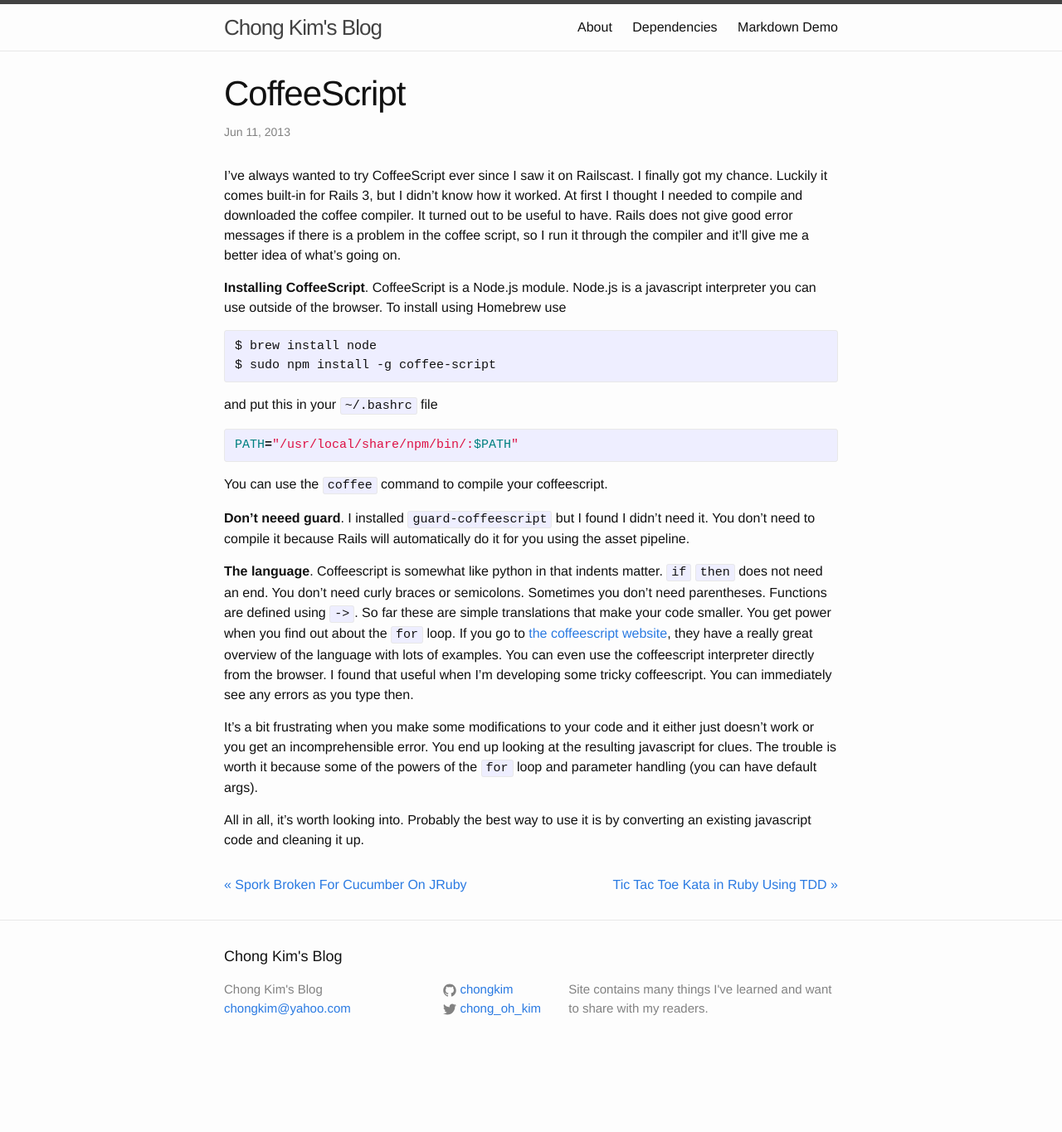
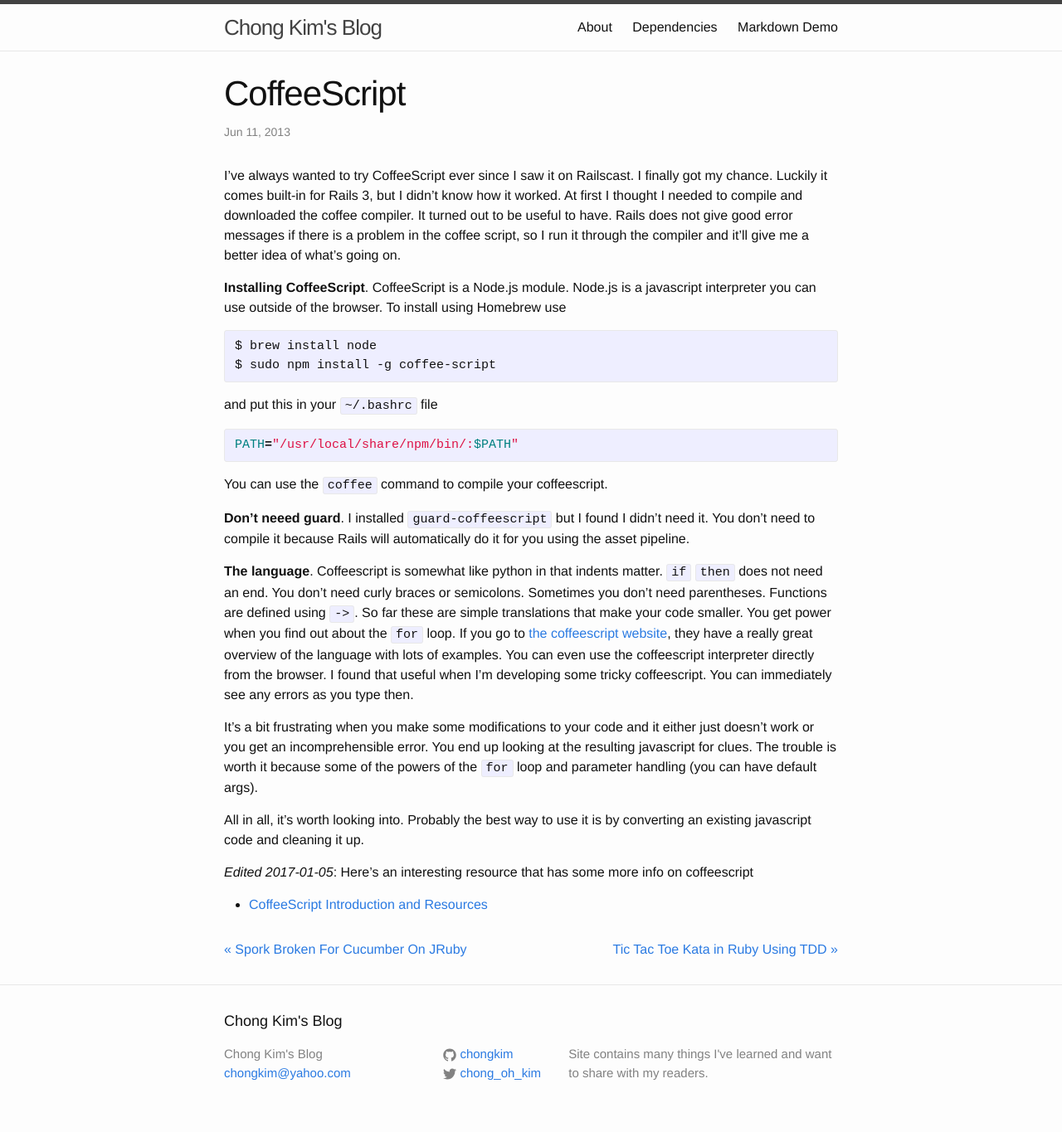
Before and after one commit to chongkim/chongkim.github.io, a Jekyll site: the page built from _posts/2013-06-11-coffeescript.md, in a window 1280 px wide. Shown: the whole page at 83% size. Built offline with Jekyll 4.4.1, drawn with Linux system fonts in a browser that asks for light colours; nearby versions of some CDN libraries; before the commit the page ends 1287 px from its top, so only the background shows below that.

Commit message:
add new link

```diff
--- a/_posts/2013-06-11-coffeescript.md
+++ b/_posts/2013-06-11-coffeescript.md
@@ -50,3 +50,8 @@ default args).
 
 All in all, it's worth looking into.  Probably the best way to use it is by
 converting an existing javascript code and cleaning it up.
+
+*Edited 2017-01-05*: Here's an interesting resource that has some more info
+on coffeescript
+
+* [CoffeeScript Introduction and Resources](http://wiht.link/CoffeeScript)
```
